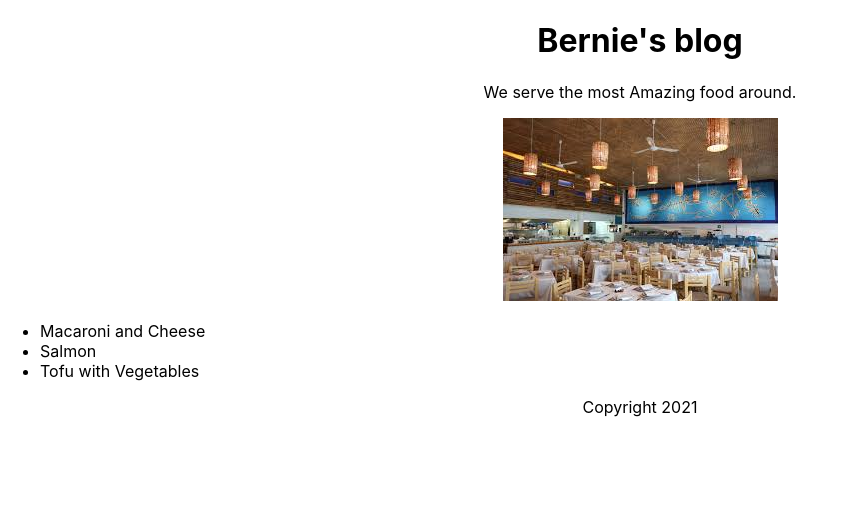
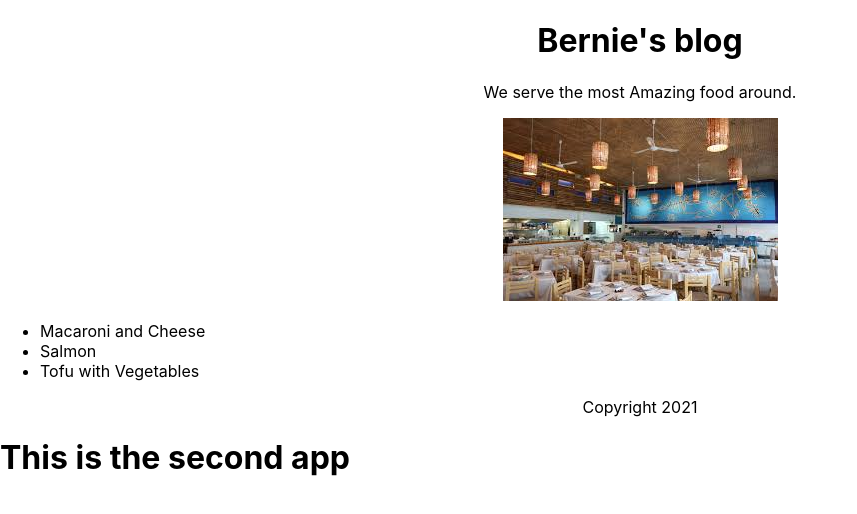
Before and after one commit to BernardoAguayoOrtega/react.js-essential-training, a React (Create React App) app: page / in a window 1280 px wide. Shown: the top 514 px of the page, without its empty margins (0-857 px from the left). Built offline with nearby package versions, Linux system fonts and the light colour scheme.

Commit message:
[implement] implement react fragment

```diff
--- a/src/index.js
+++ b/src/index.js
@@ -3,9 +3,14 @@
 import './index.css';
 import App from './App'
 
-const daysOfWeek = ["monday", "tuesday", "wednesday", "thursday", "friday", "saturday", "sunday"]
+function AppTwo() {
+  return <h1>This is the second app</h1>
+}
 
 ReactDOM.render(
-  <App />,
+  <>
+  <App />
+  <AppTwo />
+  </>,
   document.getElementById('root')
 );
```
